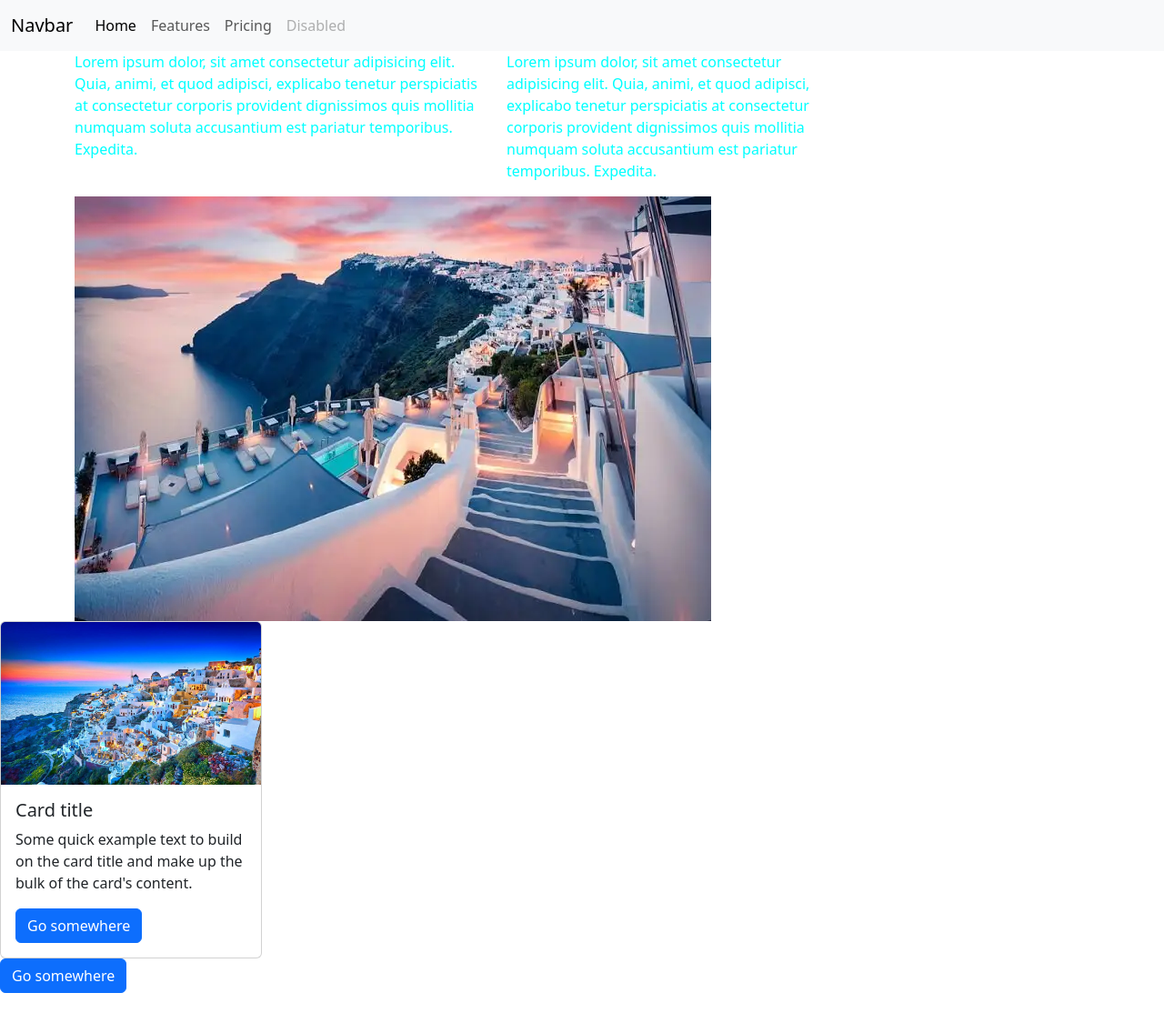
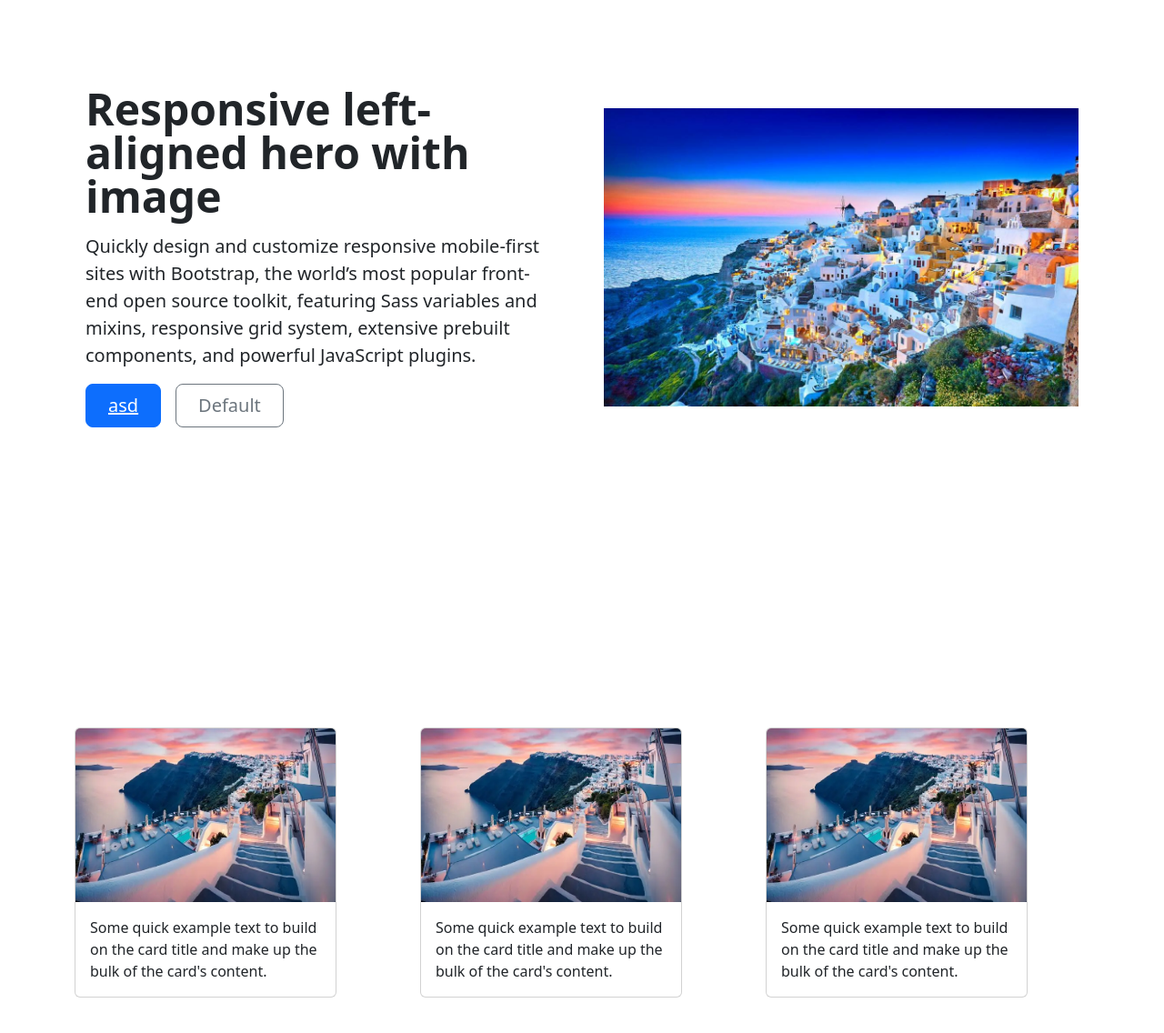
Before and after one commit to alvinadibrataraharjo/hw-trial-class, a plain HTML site: page index.html in a window 1280 px wide. Shown: the top 1136 px of the page at 91% size. Drawn offline with nearby package versions, Linux system fonts and the light colour scheme.

Commit message:
first commit

```diff
--- a/index.html
+++ b/index.html
@@ -3,81 +3,129 @@
 <head>
     <meta charset="UTF-8">
     <meta name="viewport" content="width=device-width, initial-scale=1.0">
+    <title>Document</title>
     <link href="https://cdn.jsdelivr.net/npm/bootstrap@5.3.2/dist/css/bootstrap.min.css" rel="stylesheet" integrity="sha384-T3c6CoIi6uLrA9TneNEoa7RxnatzjcDSCmG1MXxSR1GAsXEV/Dwwykc2MPK8M2HN" crossorigin="anonymous">
-    <title>Document</title>
 
     <style>
-        .header, .content{
+        .header{
             height: 100vh;
         }
-        .blue{
-            color: aqua;
+        .main{
+            height: 100vh;
         }
-        #blue{
-            color: aqua;
+        a{
+            color: white;
+        }
+
+        .mobile{
+                display: none;
+            }
+
+            .desktop{
+                display: block;
             }
 
         @media only screen and (max-width: 600px) {
-            #blue {
-                color: red;
+            .mobile{
+                display: block;
+            }
+
+            .desktop{
+                display: none;
             }
         }
-
     </style>
 </head>
-
-
 <body>
-
-    <nav class="navbar navbar-expand-lg bg-body-tertiary">
-        <div class="container-fluid">
-          <a class="navbar-brand" href="#">Navbar</a>
-          <button class="navbar-toggler" type="button" data-bs-toggle="collapse" data-bs-target="#navbarNavAltMarkup" aria-controls="navbarNavAltMarkup" aria-expanded="false" aria-label="Toggle navigation">
-            <span class="navbar-toggler-icon"></span>
+    <section id="main" class="header">
+        <div class="container col-xxl-8 px-4 py-5">
+            <div class="row flex-lg-row-reverse align-items-center g-5 py-5">
+              <div class="col-10 col-sm-8 col-lg-6">
+                <img src="./img/1.jpg" class="d-block mx-lg-auto img-fluid" alt="Bootstrap Themes" width="700" height="500" loading="lazy">
+              </div>
+              <div class="col-lg-6">
+                <h1 class="display-5 fw-bold lh-1 mb-3">Responsive left-aligned hero with image</h1>
+                <p class="lead">Quickly design and customize responsive mobile-first sites with Bootstrap, the world’s most popular front-end open source toolkit, featuring Sass variables and mixins, responsive grid system, extensive prebuilt components, and powerful JavaScript plugins.</p>
+                <div class="d-grid gap-2 d-md-flex justify-content-md-start">
+                  <button type="button" class="btn btn-primary btn-lg px-4 me-md-2" fdprocessedid="g0lrrp">
+                    <a href="#main">
+                        asd
+                    </a>
                 </button>
-          <div class="collapse navbar-collapse" id="navbarNavAltMarkup">
-            <div class="navbar-nav">
-              <a class="nav-link active" aria-current="page" href="#">Home</a>
-              <a class="nav-link" href="#">Features</a>
-              <a class="nav-link" href="#">Pricing</a>
-              <a class="nav-link disabled" aria-disabled="true">Disabled</a>
+                  <button type="button" class="btn btn-outline-secondary btn-lg px-4" fdprocessedid="0hwwvm">Default</button>
                 </div>
               </div>
             </div>
-      </nav>
+          </div>
+    </section>
 
-      <section class="header">
-        <div id = "blue" class="container">
+    <section id="main" class="main">
+        <div class="container">
+            <div class="desktop">
                 <div class="row">
-            <div class="col-5">
-                <p>Lorem ipsum dolor, sit amet consectetur adipisicing elit. Quia, animi, et quod adipisci, explicabo tenetur perspiciatis at consectetur corporis provident dignissimos quis mollitia numquam soluta accusantium est pariatur temporibus. Expedita.</p>
-
+                    <div class="col-4">
+                        <div class="card" style="width: 18rem;">
+                            <img src="./img/2.jpg" class="card-img-top" alt="...">
+                            <div class="card-body">
+                            <p class="card-text">Some quick example text to build on the card title and make up the bulk of the card's content.</p>
+                            </div>
+                        </div>
                     </div>
                     <div class="col-4">
-                <p>Lorem ipsum dolor, sit amet consectetur adipisicing elit. Quia, animi, et quod adipisci, explicabo tenetur perspiciatis at consectetur corporis provident dignissimos quis mollitia numquam soluta accusantium est pariatur temporibus. Expedita.</p>
-
+                        <div class="card" style="width: 18rem;">
+                            <img src="./img/2.jpg" class="card-img-top" alt="...">
+                            <div class="card-body">
+                            <p class="card-text">Some quick example text to build on the card title and make up the bulk of the card's content.</p>
+                            </div>
+                        </div>
                     </div>
                     <div class="col-4">
-            <img src="./img/2.jpg" alt="">
+                        <div class="card" style="width: 18rem;">
+                            <img src="./img/2.jpg" class="card-img-top" alt="...">
+                            <div class="card-body">
+                            <p class="card-text">Some quick example text to build on the card title and make up the bulk of the card's content.</p>
+                            </div>
+                        </div>
                     </div>
                 </div>
             </div>
 
+            <div class="mobile">
+                <div class="col-4">
                     <div class="card" style="width: 18rem;">
-            <img src="./img/1.jpg" class="card-img-top" alt="...">
+                        <img src="./img/2.jpg" class="card-img-top" alt="...">
                         <div class="card-body">
-              <h5 class="card-title">Card title</h5>
                         <p class="card-text">Some quick example text to build on the card title and make up the bulk of the card's content.</p>
-              <a href="#" class="btn btn-primary">Go somewhere</a>
+                        </div>
+                    </div>
+                </div>
+                <div class="col-4">
+                    <div class="card" style="width: 18rem;">
+                        <img src="./img/2.jpg" class="card-img-top" alt="...">
+                        <div class="card-body">
+                        <p class="card-text">Some quick example text to build on the card title and make up the bulk of the card's content.</p>
+                        </div>
+                    </div>
+                </div>
+                <div class="col-4">
+                    <div class="card" style="width: 18rem;">
+                        <img src="./img/2.jpg" class="card-img-top" alt="...">
+                        <div class="card-body">
+                        <p class="card-text">Some quick example text to build on the card title and make up the bulk of the card's content.</p>
+                        </div>
+                    </div>
+                </div>
             </div>
         </div>
 
-          <a href="content" class="btn btn-primary">Go somewhere</a>
+
+
     </section>
 
-      <section class="content">
+    <section class="footer">
 
     </section>
+
     <script src="https://cdn.jsdelivr.net/npm/bootstrap@5.3.2/dist/js/bootstrap.bundle.min.js" integrity="sha384-C6RzsynM9kWDrMNeT87bh95OGNyZPhcTNXj1NW7RuBCsyN/o0jlpcV8Qyq46cDfL" crossorigin="anonymous"></script>
 </body>
 </html>
```
Lines whose indentation alone changed are shown as unchanged.
